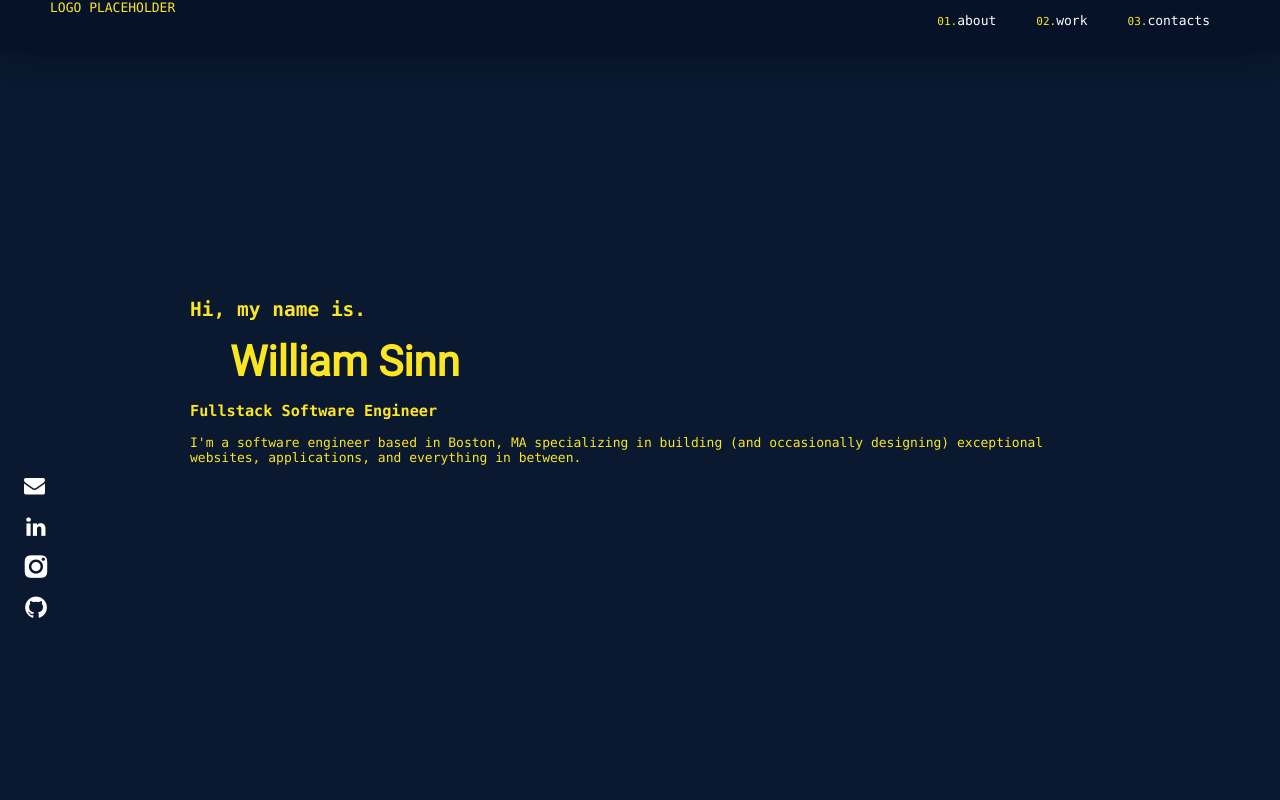
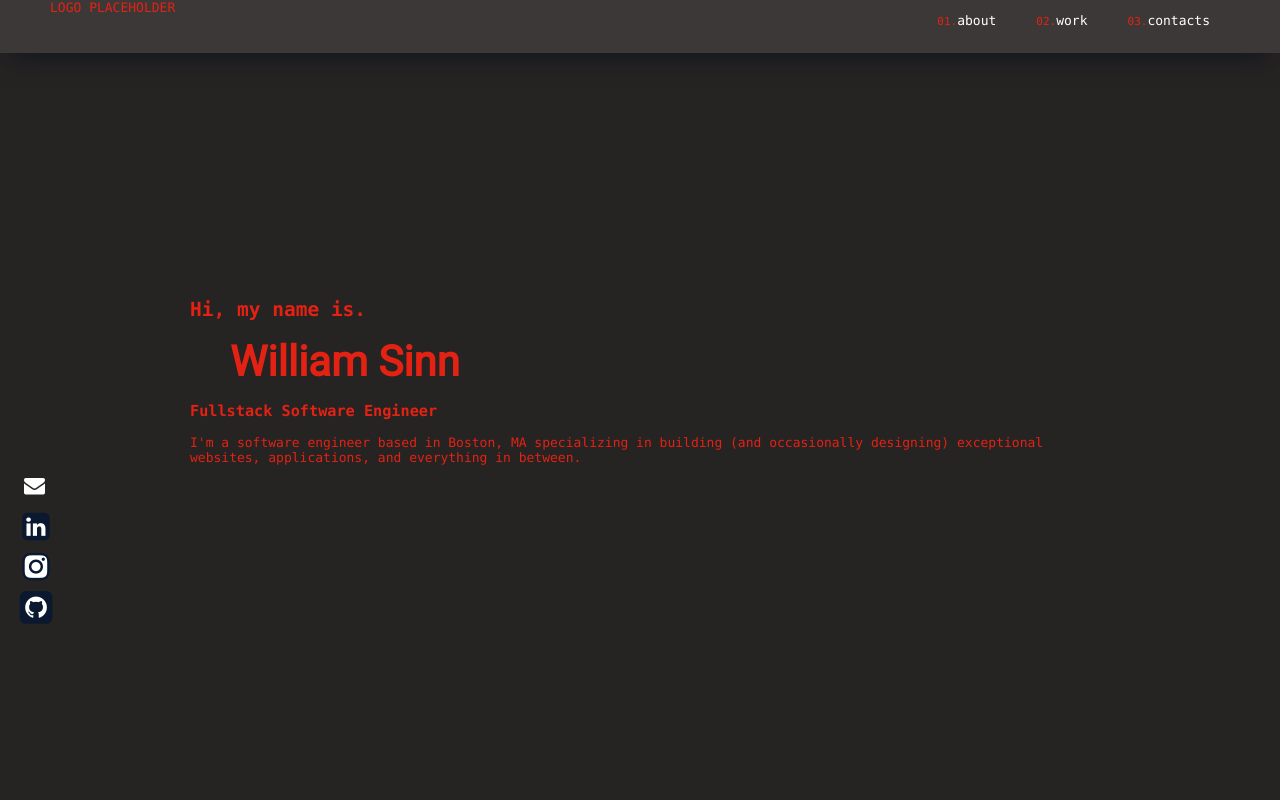
Before and after one commit to willsinn/ws-portfolio, a React (Create React App) app: page / in a window 1280 px wide. Shown: the top 800 px of the page. Built offline with nearby package versions, Linux system fonts and the light colour scheme; a web font is replaced by a local one.

Commit message:
introduce red/gray color scheme

```diff
--- a/src/App.css
+++ b/src/App.css
@@ -1,9 +1,12 @@
 :root {
-  --txt-yw: rgb(252, 230, 35, 1);
+  /* --txt-yw: rgb(252, 230, 35, 1); */
+  --txt-yw: rgb(228, 34, 19);
   --txt-wht: #fff;
   --txt-content: rgb(255, 255, 255, 0.75);
-  --bg: rgb(10, 25, 47);
+  /* --bg: rgb(10, 25, 47); */
+  --bg: rgb(38, 35, 35);
   --overlay: rgb(23, 42, 69);
+  --navbar: rgb(60, 56, 56);
 }
 a {
   text-decoration: none;
@@ -66,7 +69,7 @@ li {
 .app {
   width: 100%;
   display: flex;
-  background-color: rgb(10, 25, 47);
+  background-color: var(--bg);
   align-items: center;
   flex-direction: column;
 }
@@ -96,7 +99,7 @@ li {
   width: 100%;
   box-shadow: rgba(2, 12, 27, 0.7) 0px 10px 30px -10px;
   padding: 0 50px;
-  background-color: #051227;
+  background-color: var(--navbar);
 }
 .main {
   margin: 0px auto;
```
